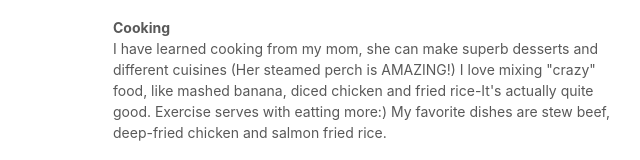
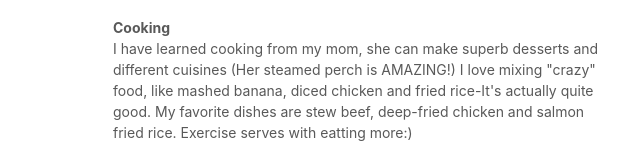
Before and after one commit to JohnZFang/JohnZFang.github.io, a plain HTML site: page miscellaneous.html in a window 1280 px wide. Shown: the part 1001-1161 px from the top of the page, 457-1097 px from the left. Drawn offline with nearby package versions, Linux system fonts and the light colour scheme.

Commit message:
Update miscellaneous.html

```diff
--- a/miscellaneous.html
+++ b/miscellaneous.html
@@ -91,8 +91,7 @@
          <p><b>Cooking</b><br>
         I have learned cooking from my mom, she can make superb desserts and different cuisines (Her steamed perch is AMAZING!)
         I love mixing "crazy" food, like mashed banana, diced chicken and fried rice-It's actually quite good.
-        Exercise serves with eatting more:)
-        My favorite dishes are stew beef, deep-fried chicken and salmon fried rice. </p>
+        My favorite dishes are stew beef, deep-fried chicken and salmon fried rice. Exercise serves with eatting more:)</p>
         <p><b>Literary Reading and Writing</b><br>
           I'm so ashamed for long time not reading literary books, although I still spend some time on criticism videos. Chinese Prose is my favorite.
         </p>
```
